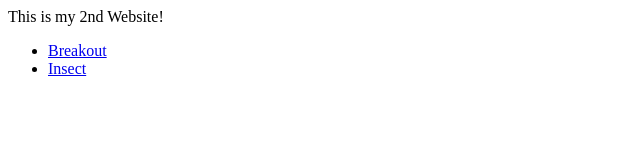
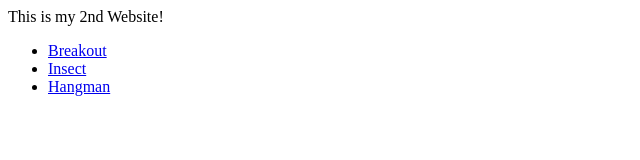
Before and after one commit to HunterH0543/website2, a plain HTML site: page index.html in a window 1280 px wide. Shown: the full height of the page, 0-640 px from the left. Drawn offline with Linux system fonts and the light colour scheme.

Commit message:
Update index.html

```diff
--- a/index.html
+++ b/index.html
@@ -10,6 +10,7 @@
     <ul>
     <li id="link1"><a href="breakout.html">Breakout</a></li>
     <li id = "link2"><a href="insect.html">Insect</a></li>
+    <li id = "link3"><a href="hangman.html">Hangman</a></li>
     </ul>
 
 </body>
```
